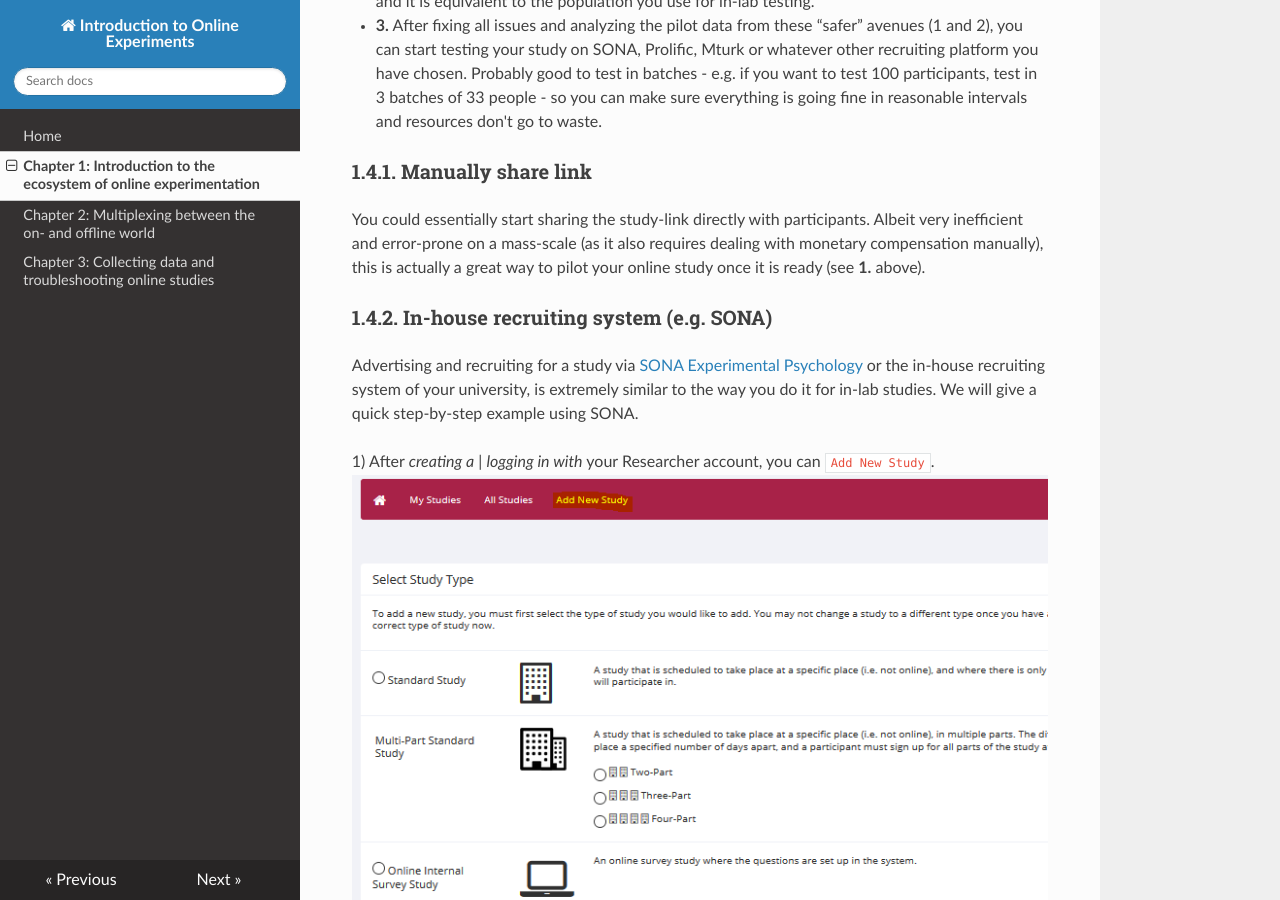
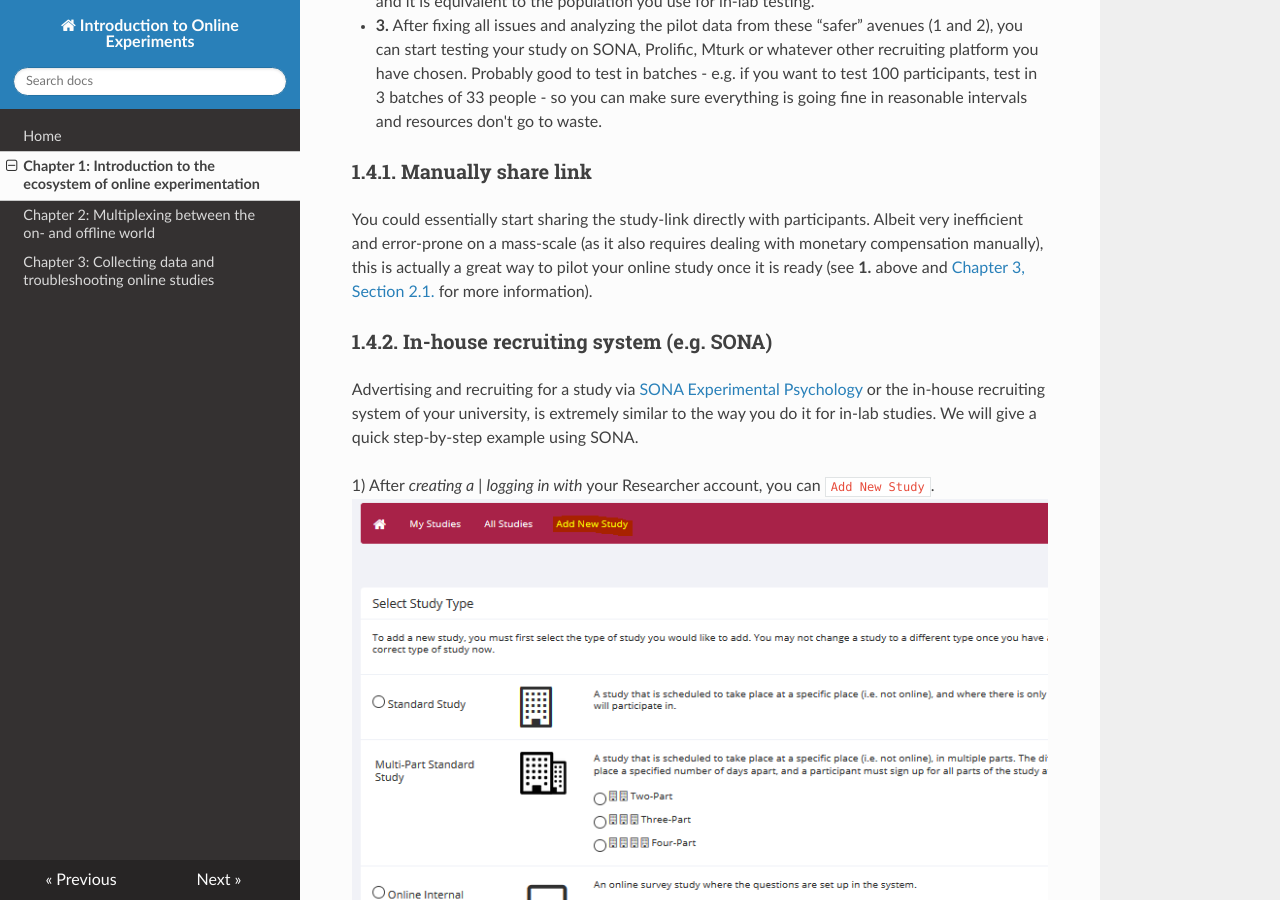
Before and after one commit to onlinews/online_ws, an MkDocs documentation site: the page built from docs/Ch_1_GettingStarted.md, in a window 1280 px wide and 900 px high, scrolled down 4717 px. Built offline with MkDocs 1.6.1, drawn with Linux system fonts in a browser that asks for light colours; nearby versions of some CDN libraries.

Commit message:
add link to manual share link

```diff
--- a/docs/Ch_1_GettingStarted.md
+++ b/docs/Ch_1_GettingStarted.md
@@ -70,7 +70,7 @@ After creating your study and finding an appropriate hosting service for it, you
 * **3.** After fixing all issues and analyzing the pilot data from these “safer” avenues (1 and 2), you can start testing your study on SONA, Prolific, Mturk or whatever other recruiting platform you have chosen. Probably good to test in batches - e.g. if you want to test 100 participants, test in 3 batches of 33 people - so you can make sure everything is going fine in reasonable intervals and resources don't go to waste.
 
 ### 1.4.1. Manually share link
- You could essentially start sharing the study-link directly with participants. Albeit very inefficient and error-prone on a mass-scale (as it also requires dealing with monetary compensation manually), this is actually a great way to pilot your online study once it is ready (see **1.** above).
+ You could essentially start sharing the study-link directly with participants. Albeit very inefficient and error-prone on a mass-scale (as it also requires dealing with monetary compensation manually), this is actually a great way to pilot your online study once it is ready (see **1.** above and [Chapter 3, Section 2.1.](https://online-ws.readthedocs.io/en/latest/Ch_3_CollectingData/#21-share-study-link-manually) for more information).
 
 ### 1.4.2. In-house recruiting system (e.g. SONA)
 Advertising and recruiting for a study via [SONA Experimental Psychology](https://opr.sona-systems.com) or the in-house recruiting system of your university, is extremely similar to the way you do it for in-lab studies. We will give a quick step-by-step example using SONA.
```
